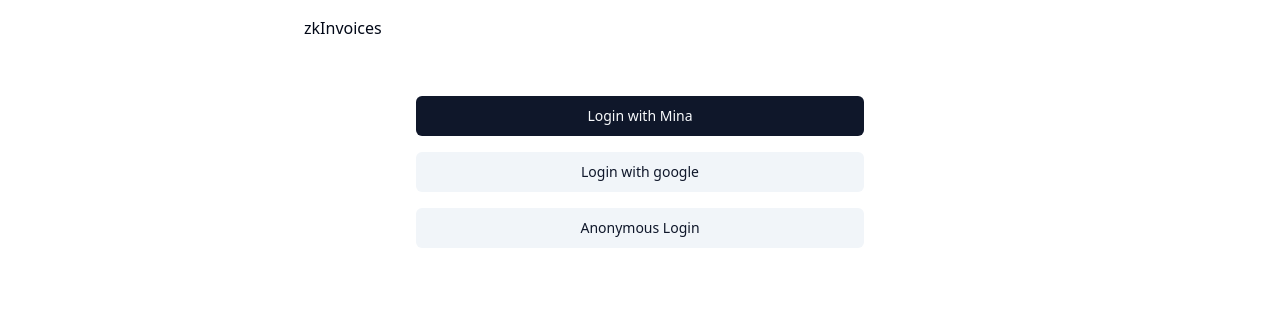
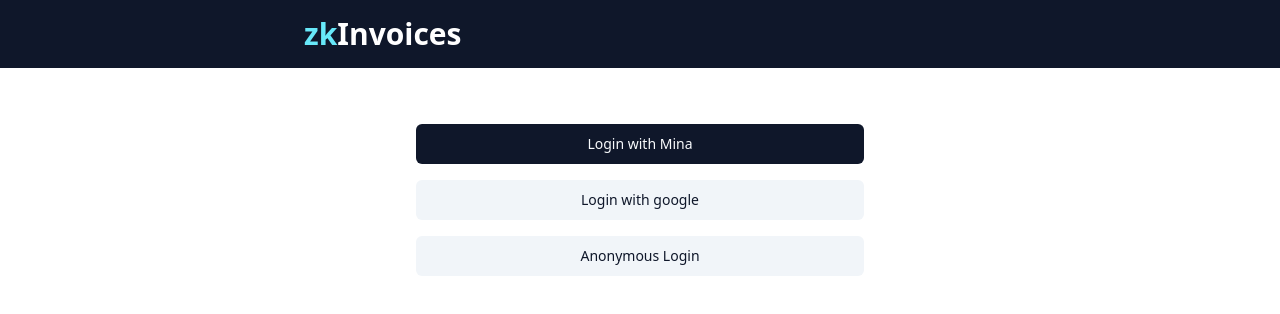
Before and after one commit to zk-invoices/invoices-app, a React (Vite) app: page / in a window 1280 px wide. Shown: the top 314 px of the page. Built offline with nearby package versions, Linux system fonts and the light colour scheme; no server answers; what @ebay/nice-modal-react would draw is missing.

Commit message:
Move header to a seperate component and style it

```diff
--- a/src/pages/Layout.tsx
+++ b/src/pages/Layout.tsx
@@ -6,17 +6,28 @@ import toast from "react-hot-toast";
 import UserContext from "../context/UserContext";
 import { Loader } from "../components/Loader";
 import { Button } from "@/components/ui/button";
-import { getAuth } from "firebase/auth";
+import { User, getAuth } from "firebase/auth";
+import { LogOutIcon } from "lucide-react";
 
 const worker = new MyWorker();
+
+function Header({ user }: { user: null | User }) {
+  return (
+    <header className="bg-slate-900 py-4">
+    <div className="max-w-2xl flex mx-auto ">
+      <h1 className="text-white font-extrabold text-3xl"><span className="text-cyan-300">zk</span>Invoices</h1>
+      <div className="grow"></div>
+      {user && <Button variant="ghost" className="text-white" onClick={() => getAuth().signOut()}><LogOutIcon /></Button>}
+    </div>
+    </header>
+  );
+}
 
 export default function Layout() {
   const { user, loading } = useContext(UserContext);
   const [compiled, setCompiled] = useState(false);
 
   useEffect(() => {
-    let compiled = false;
-
     worker.onmessage = (event: any) => {
       const { type, action } = event.data || {};
 
@@ -45,7 +56,7 @@ export default function Layout() {
   }, [compiled]);
 
   function mint() {
-    worker.postMessage({ action: 'mint', data: { address: user?.uid } });
+    worker.postMessage({ action: "mint", data: { address: user?.uid } });
   }
 
   async function sendTransaction(txn: any) {
@@ -73,11 +84,7 @@ export default function Layout() {
 
   return (
     <div className="min-h-[100vh] relative">
-      <div className="max-w-2xl flex mx-auto mt-4">
-        <h1>zkInvoices</h1>
-        <div className="grow"></div>
-        {user && <Button onClick={() => getAuth().signOut()}>Signout</Button>}
-      </div>
+      <Header user={user} />
       <Outlet />
     </div>
   );
```
